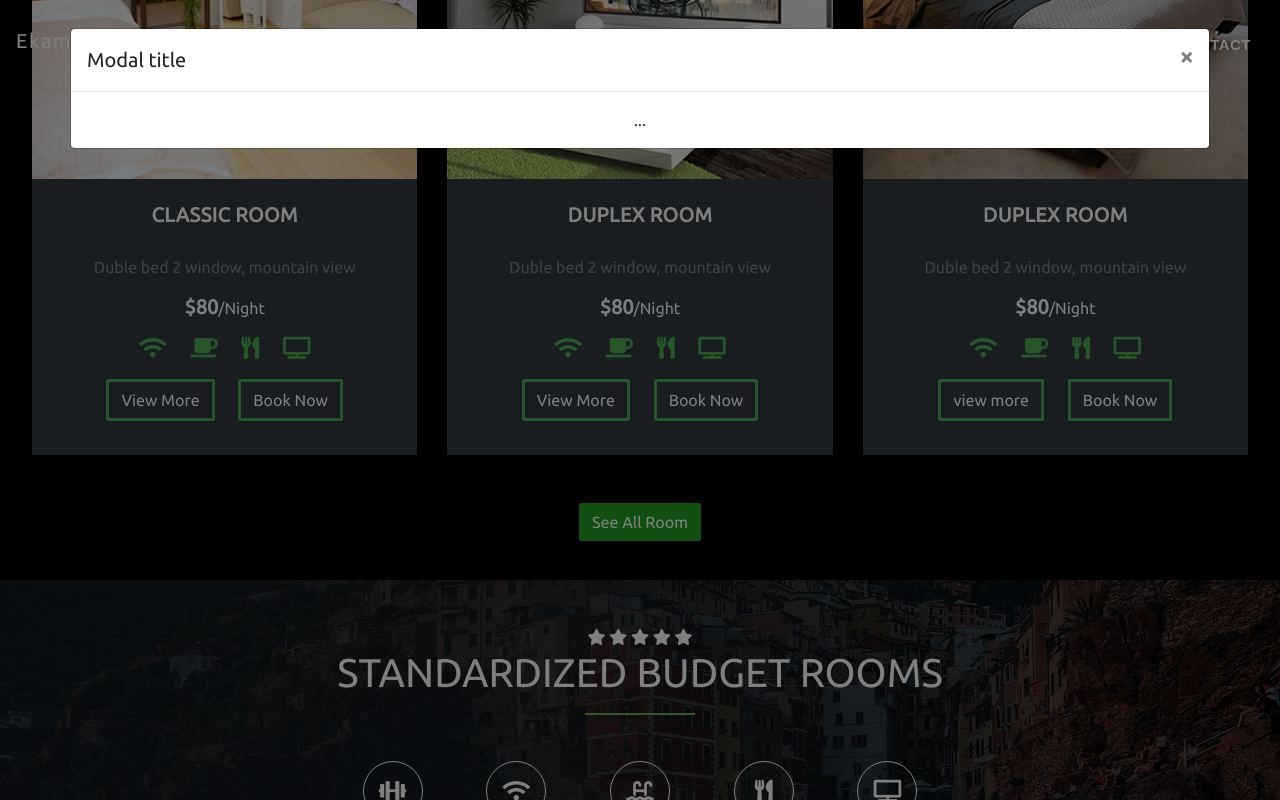
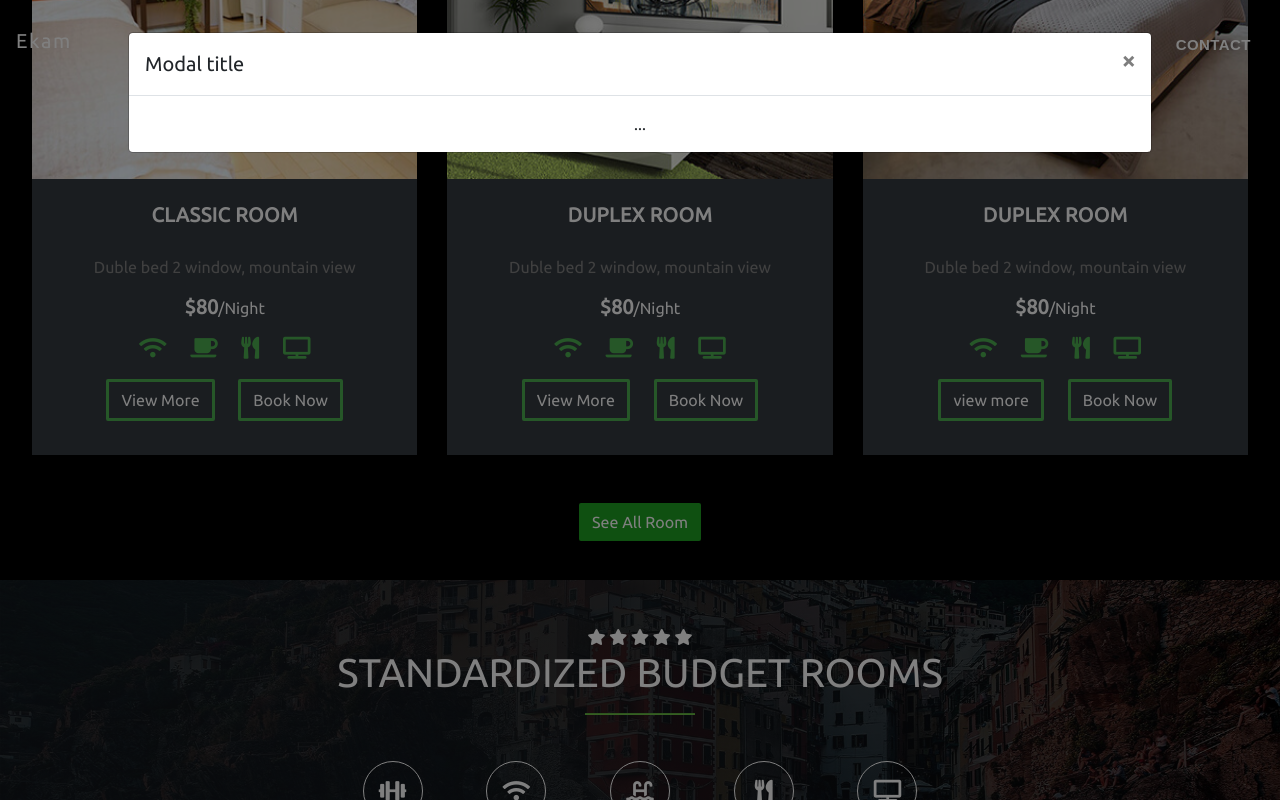
Before and after one commit to deepak7448/Ekam, a plain HTML site: page index.html in a window 1280 px wide. Both pictures are taken after a click on the button "view more". Shown: the part 2432-3232 px from the top of the page. Drawn offline with nearby package versions, Linux system fonts and the light colour scheme.

Commit message:
Update index.css

```diff
--- a/index.css
+++ b/index.css
@@ -196,7 +196,10 @@ color: #4caf50!important;
 .down-line-left span {
 color: #818181;
 }
-
+.modal-dialog {
+  max-width: 80%;
+  margin: 2rem auto;
+}
 
 .offer{
   background: linear-gradient(to right, rgba(21,25,29,0.81) 46%, rgba(0, 0, 0, 0.5) 100%),url("img/home.jpg") no-repeat ;
```
